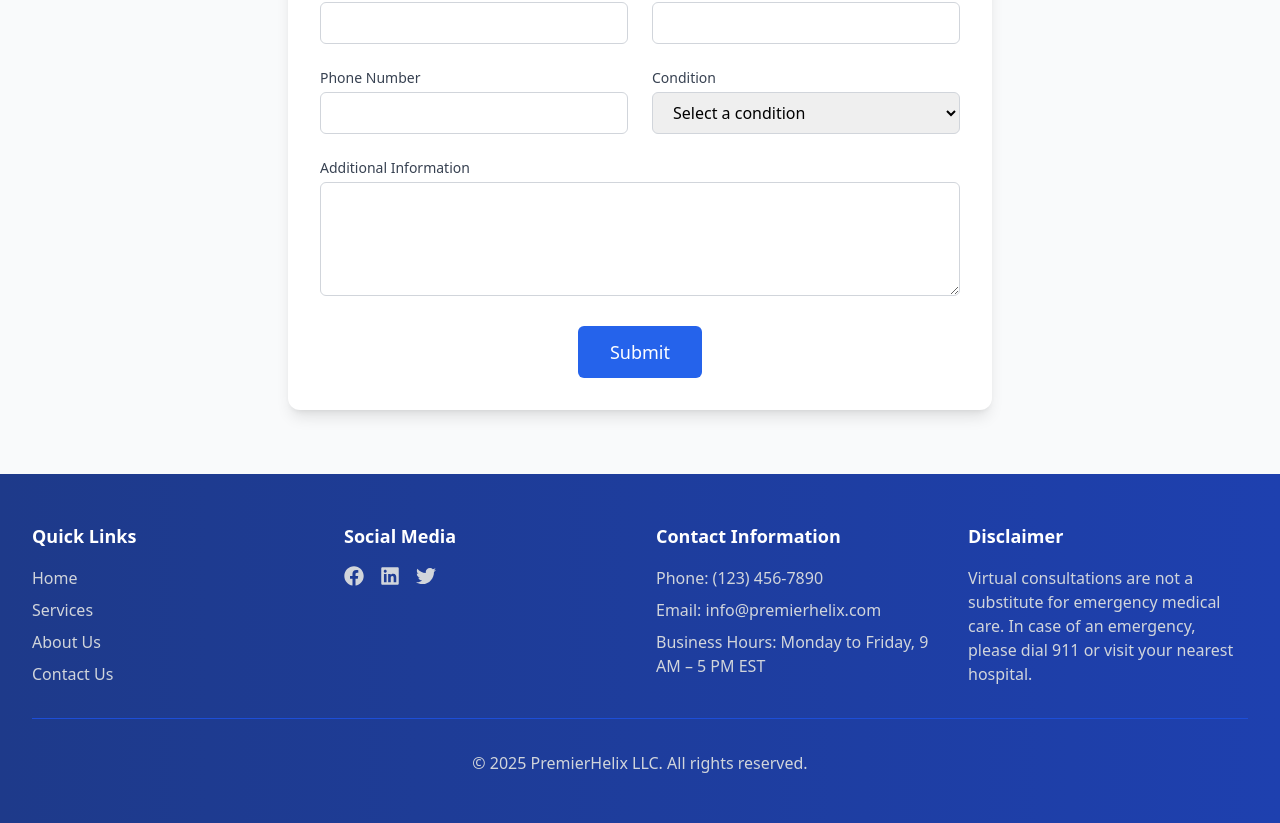
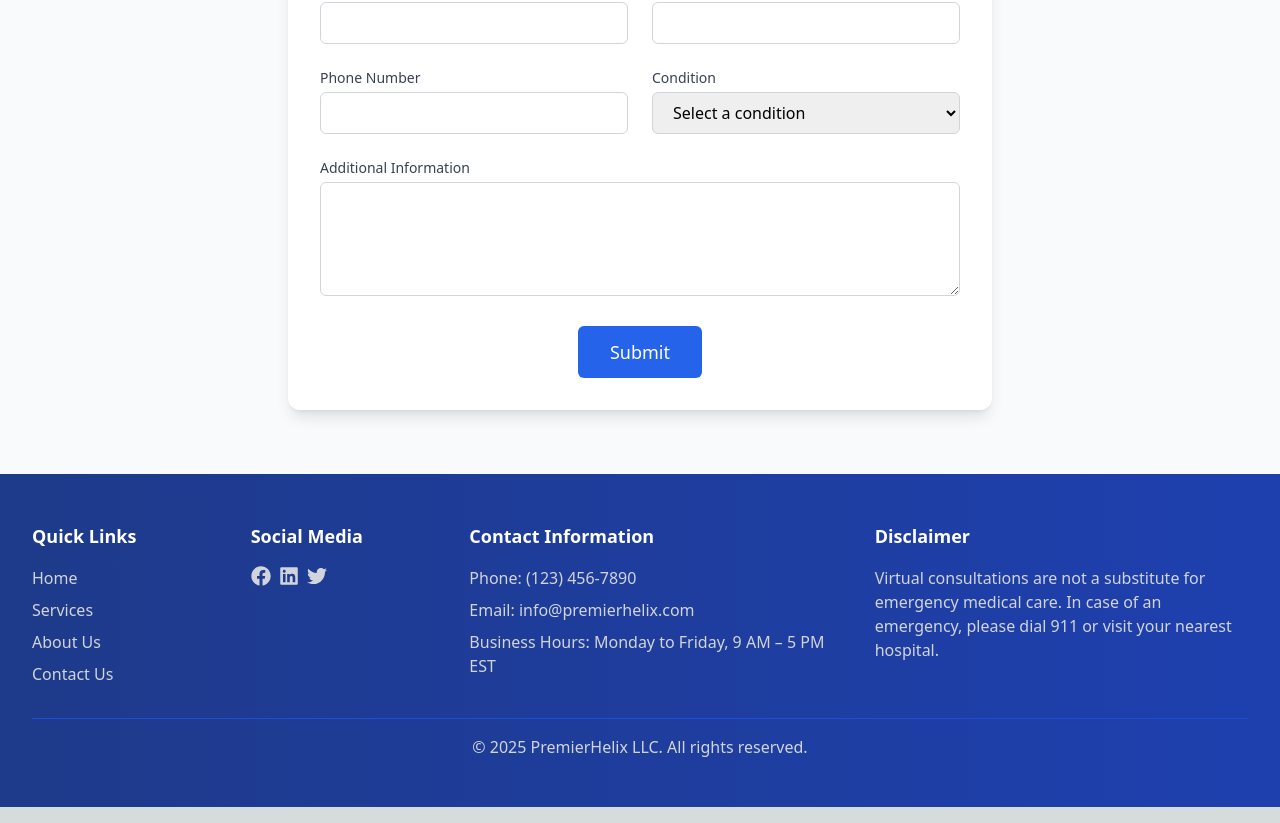
Before and after one commit to Parvez-Holbox/premierhelix, a Next.js app: page / in a window 1280 px wide. Shown: the part 2232-3055 px from the top of the page. Built offline with nearby package versions, Linux system fonts and the light colour scheme.

Commit message:
footer change

```diff
--- a/components/footer.js
+++ b/components/footer.js
@@ -2,12 +2,12 @@ import { FaFacebook, FaLinkedin, FaTwitter } from 'react-icons/fa';
 
 export default function Footer() {
   return (
-    <footer className="bg-gradient-to-r from-blue-900 to-blue-800 text-white py-12" id='footer'>
+    <footer className="bg-gradient-to-r from-blue-900 to-blue-800 text-white py-12" id="footer">
       <div className="max-w-7xl mx-auto px-4 sm:px-6 lg:px-8">
         {/* Footer Top Sections */}
-        <div className="grid grid-cols-1 md:grid-cols-2 lg:grid-cols-4 gap-8">
+        <div className="flex flex-wrap justify-between items-start gap-8">
           {/* Quick Links Section */}
-          <div>
+          <div className="flex-[1] min-w-[150px]">
             <h4 className="text-lg font-semibold mb-4">Quick Links</h4>
             <ul className="space-y-2">
               <li>
@@ -46,9 +46,9 @@ export default function Footer() {
           </div>
 
           {/* Social Media Section */}
-          <div>
+          <div className="flex-[1] min-w-[120px]">
             <h4 className="text-lg font-semibold mb-4">Social Media</h4>
-            <div className="flex space-x-4">
+            <div className="flex space-x-2">
               <a
                 href="#"
                 aria-label="Facebook"
@@ -74,7 +74,7 @@ export default function Footer() {
           </div>
 
           {/* Contact Information Section */}
-          <div>
+          <div className="flex-[2] min-w-[300px]">
             <h4 className="text-lg font-semibold mb-4">Contact Information</h4>
             <ul className="space-y-2">
               <li className="text-gray-300">Phone: (123) 456-7890</li>
@@ -84,17 +84,17 @@ export default function Footer() {
           </div>
 
           {/* Disclaimer Section */}
-          <div>
+          <div className="flex-[2] min-w-[300px]">
             <h4 className="text-lg font-semibold mb-4">Disclaimer</h4>
             <p className="text-gray-300">
-              Virtual consultations are not a substitute for emergency medical care. In
-              case of an emergency, please dial 911 or visit your nearest hospital.
+              Virtual consultations are not a substitute for emergency medical care.
+              In case of an emergency, please dial 911 or visit your nearest hospital.
             </p>
           </div>
         </div>
 
         {/* Footer Bottom */}
-        <div className="border-t border-blue-700 mt-8 pt-8 text-center text-gray-300">
+        <div className="border-t border-blue-700 mt-8 pt-4 text-center text-gray-300">
           <p>&copy; {new Date().getFullYear()} PremierHelix LLC. All rights reserved.</p>
         </div>
       </div>
```
